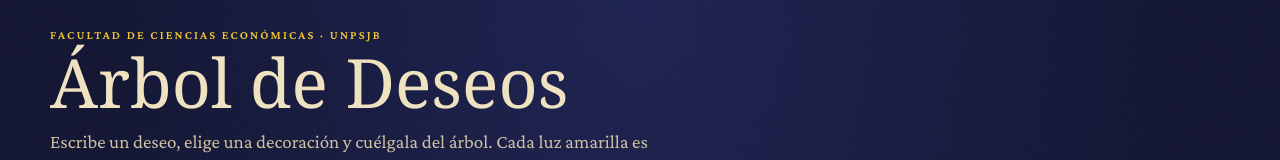
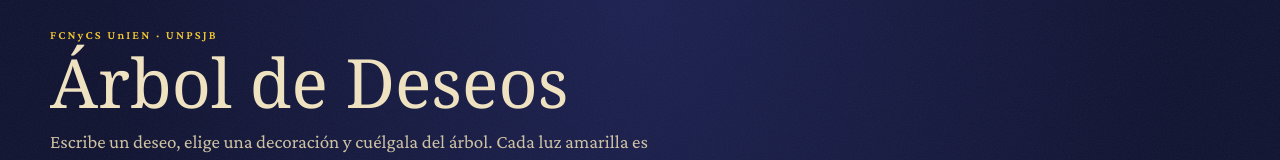
Before and after one commit to gabylautaro2004-debug/arbol-deseos, a plain HTML site: page index.html in a window 1280 px wide. Shown: the top 160 px of the page. Drawn offline with nearby package versions, Linux system fonts and the light colour scheme; no server answers; animation ran at ten frames a second; a web font is replaced by a local one.

Commit message:
Add files via upload

```diff
--- a/index.html
+++ b/index.html
@@ -39,7 +39,7 @@ body::after{
 }
 .wrap{max-width:1180px;margin:0 auto}
 .head{display:flex;flex-direction:column;gap:6px;margin-bottom:22px}
-.eyebrow{margin:0;font:600 12px/1.2 var(--body);letter-spacing:.18em;text-transform:uppercase;color:var(--gold)}
+.eyebrow{margin:0;font:600 12px/1.2 var(--body);letter-spacing:.18em;color:var(--gold)}
 h1{margin:0;font:400 clamp(40px,6.5vw,68px)/1 var(--display);text-wrap:balance}
 .lede{margin:6px 0 0;max-width:56ch;color:var(--dim);font-size:19px}
 
@@ -134,7 +134,7 @@ summary{cursor:pointer;font:600 16px/1.3 var(--body)}
 
 <div class="wrap">
   <header class="head">
-    <p class="eyebrow">Facultad de Ciencias Económicas · UNPSJB</p>
+    <p class="eyebrow">FCNyCS UnIEN · UNPSJB</p>
     <h1>Árbol de Deseos</h1>
     <p class="lede">Escribe un deseo, elige una decoración y cuélgala del árbol. Cada luz amarilla es el deseo de alguien de la facultad. El 24 de diciembre a la noche, todos reciben un saludo.</p>
   </header>
```
